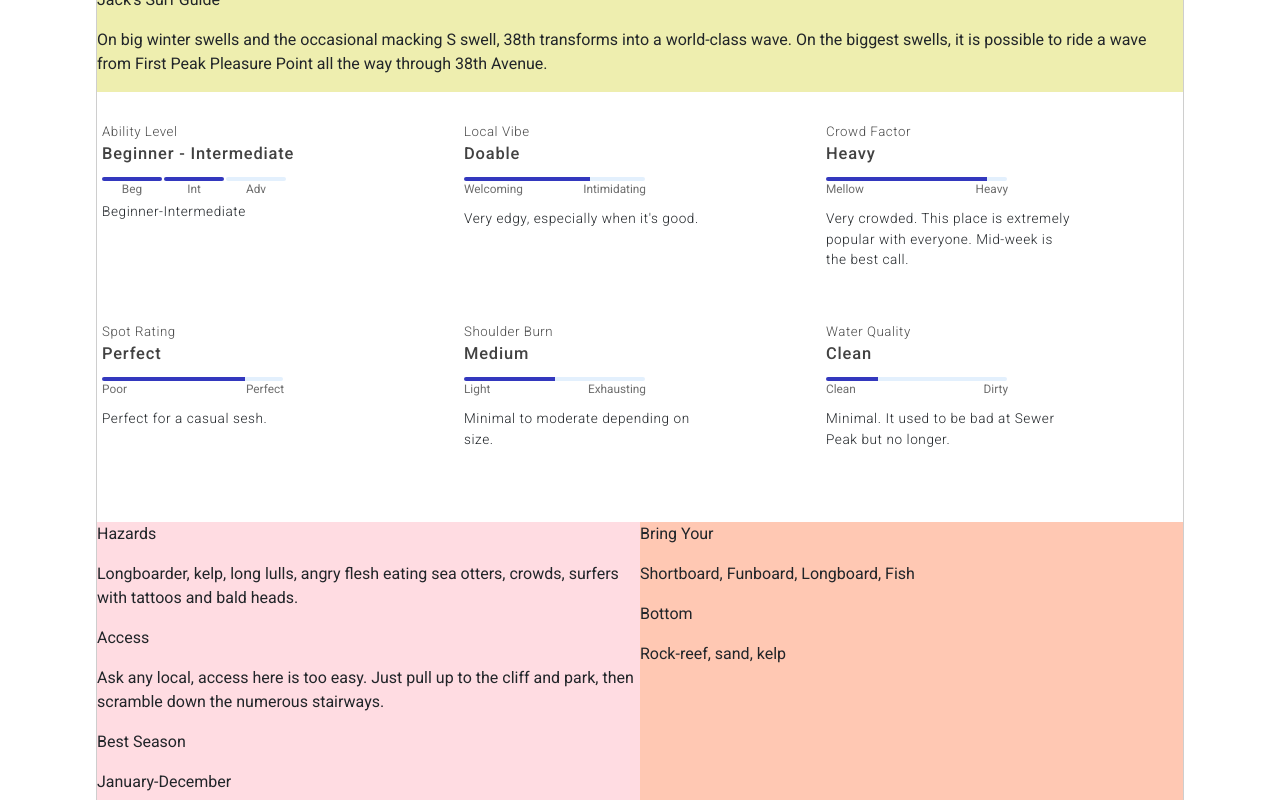
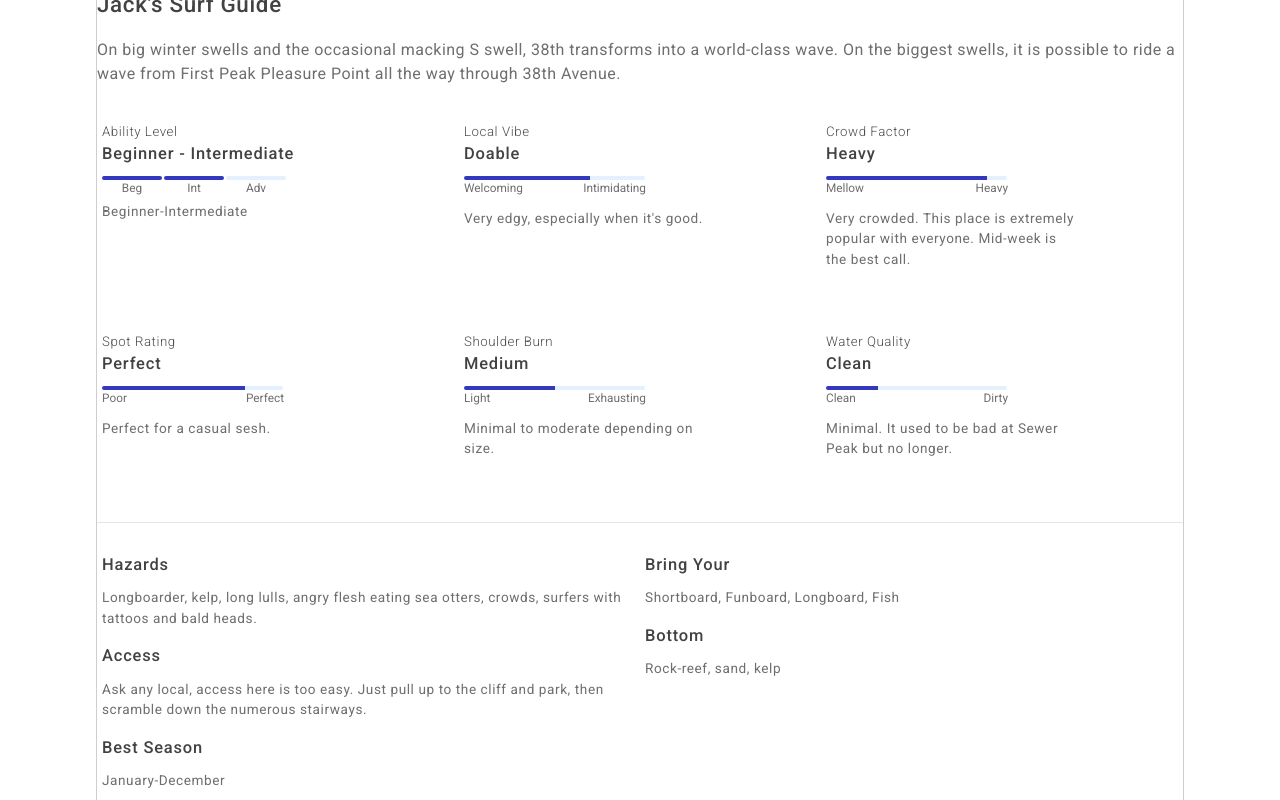
Before and after one commit to AaronoKwok/foam-patrol2, a React (Create React App) app: page /#/surfForecasts/jacks in a window 1280 px wide. Shown: the part 660-1460 px from the top of the page. Built offline with nearby package versions, Linux system fonts and the light colour scheme.

Commit message:
surf guide additions

```diff
--- a/public/index.css
+++ b/public/index.css
@@ -632,31 +632,42 @@ nav {
   background-color: rgb(248, 193, 193);
 }
 
+.fcGuideName {
+  color: rgb(66, 66, 66);
+  font-size: 1.4em;
+  font-weight: 500;
+  letter-spacing: .03em;
+}
+
+.fcGuideAbout {
+  color: rgb(110, 110, 110);
+  letter-spacing: .03em;
+}
+
 .fcGuide {
   margin-top: 15px;
-  height: 1000px;
+  margin-bottom: 25px;
+  height: auto;
   width: 100%;
-  background-color: rgb(238, 238, 175);
 }
 
 .guide {
   display: grid;
   grid-template-columns: repeat(3, 1fr);
   background-color: white;
-  padding-top: 30px;
 }
 
 .guideContainer {
   background-color: white;
   padding-left: 5px;
-  height: 200px;
+  height: 190px;
 }
 
 .guideName {
   font-size: .83em;
   font-weight: 300;
   color: rgb(75, 75, 75);
-  margin: 0px;
+  margin: 20px 0px 0px 0px;
   letter-spacing: .042em;
 }
 
@@ -762,40 +773,57 @@ nav {
 
 .guideDes {
   font-size: 0.85em;
-  font-weight: 300;
   width: 250px;
   letter-spacing: .042em;
+  color:rgb(110, 110, 110)
 }
 
 .abilitySpot {
   height: 100%;
-  background-color: rgb(255, 158, 158);
 }
 
 .localShoulder  {
   height: 100%;
-  background-color: rgb(203, 255, 203);
 }
 
 .crowdWater {
   height: 100%;
-  background-color: rgb(255, 255, 187);
+}
+
+.guideHr {
+  margin: 0px auto;
 }
 
 .addiPoints {
   display: grid;
   grid-template-columns: repeat(2, 1fr);
   background-color: white;
+  margin-top: 30px;
+}
+
+.addiTitle {
+  font-size: 1.03em;
+  font-weight: 500;
+  margin: 0px;
+  letter-spacing: 0.05em;
+  color: rgb(66, 66, 66);
+}
+
+.addiDes {
+  font-size: 0.85em;
+  letter-spacing: 0.042em;
+  color: rgb(110, 110, 110);
+  margin-top: 10px;
 }
 
 .hazAccBest {
   height: 100%;
-  background-color: rgb(255, 220, 226);
+  margin-left: 5px;
 }
 
 .bringBottom {
   height: 100%;
-  background-color: rgb(255, 200, 179);
+  margin-left: 5px;
 }
 
 
--- a/src/pages/SurfForecasts.js
+++ b/src/pages/SurfForecasts.js
@@ -129,12 +129,10 @@ function SurfForecasts({loc}) {
                 </section>
 
                 <section className="fcGuide">
-                    <p>{loc.name} Surf Guide</p>
-                    <p>{loc.about}</p>
+                    <p className="fcGuideName">{loc.name} Surf Guide</p>
+                    <p className="fcGuideAbout">{loc.about}</p>
                     <div className="guide">
-
                         <section className="abilitySpot">
-
                             <div className="guideContainer">
                                 <p className="guideName">Ability Level</p>
                                 <p className="guideTitle">{loc.guide.abilityLevel.title}</p>
@@ -154,7 +152,6 @@ function SurfForecasts({loc}) {
                                 </div>
                                 <p className="guideDes">{loc.guide.abilityLevel.description}</p>
                             </div>
-
                             <div className="guideContainer">
                                 <p className="guideName">Spot Rating</p>
                                 <p className="guideTitle">{loc.guide.spotRating.title}</p>
@@ -167,11 +164,9 @@ function SurfForecasts({loc}) {
                                 </div>
                                 <p className="guideDes">{loc.guide.spotRating.description}</p>
                             </div>
-
                         </section>
 
                         <section className="localShoulder">
-
                             <div className="guideContainer">
                                 <p className="guideName">Local Vibe</p>
                                 <p className="guideTitle">{loc.guide.localVibe.title}</p>
@@ -184,7 +179,6 @@ function SurfForecasts({loc}) {
                                 </div>
                                 <p className="guideDes">{loc.guide.localVibe.description}</p>
                             </div>
-
                             <div className="guideContainer">
                                 <p className="guideName">Shoulder Burn</p>
                                 <p className="guideTitle">{loc.guide.shoulderBurn.title}</p>
@@ -197,11 +191,9 @@ function SurfForecasts({loc}) {
                                 </div>
                                 <p className="guideDes">{loc.guide.shoulderBurn.description}</p>
                             </div>
-
                         </section>
 
                         <section className="crowdWater">
-
                             <div className="guideContainer">
                                 <p className="guideName">Crowd Factor</p>
                                 <p className="guideTitle">{loc.guide.crowdFactor.title}</p>
@@ -214,7 +206,6 @@ function SurfForecasts({loc}) {
                                 </div>
                                 <p className="guideDes">{loc.guide.crowdFactor.description}</p>
                             </div>
-
                             <div className="guideContainer">
                                 <p className="guideName">Water Quality</p>
                                 <p className="guideTitle">{loc.guide.waterQuality.title}</p>
@@ -227,27 +218,27 @@ function SurfForecasts({loc}) {
                                 </div>
                                 <p className="guideDes">{loc.guide.waterQuality.description}</p>
                             </div>
+                        </section>
+                    </div>
 
-                        </section>
-
-                    </div>
+                    <hr className="guideHr"/>
 
                     <div className="addiPoints">
 
                         <section className="hazAccBest">
-                            <p>Hazards</p>
-                            <p>{loc.guide.hazards}</p>
-                            <p>Access</p>
-                            <p>{loc.guide.access}</p>
-                            <p>Best Season</p>
-                            <p>{loc.guide.bestSeason}</p>
+                            <p className="addiTitle">Hazards</p>
+                            <p className="addiDes">{loc.guide.hazards}</p>
+                            <p className="addiTitle">Access</p>
+                            <p className="addiDes">{loc.guide.access}</p>
+                            <p className="addiTitle">Best Season</p>
+                            <p className="addiDes">{loc.guide.bestSeason}</p>
                         </section>
 
                         <section className="bringBottom">
-                            <p>Bring Your</p>
-                            <p>{loc.guide.bringYour}</p>
-                            <p>Bottom</p>
-                            <p>{loc.guide.bottom}</p>
+                            <p className="addiTitle">Bring Your</p>
+                            <p className="addiDes">{loc.guide.bringYour}</p>
+                            <p className="addiTitle">Bottom</p>
+                            <p className="addiDes">{loc.guide.bottom}</p>
                         </section>
 
                     </div>
```
